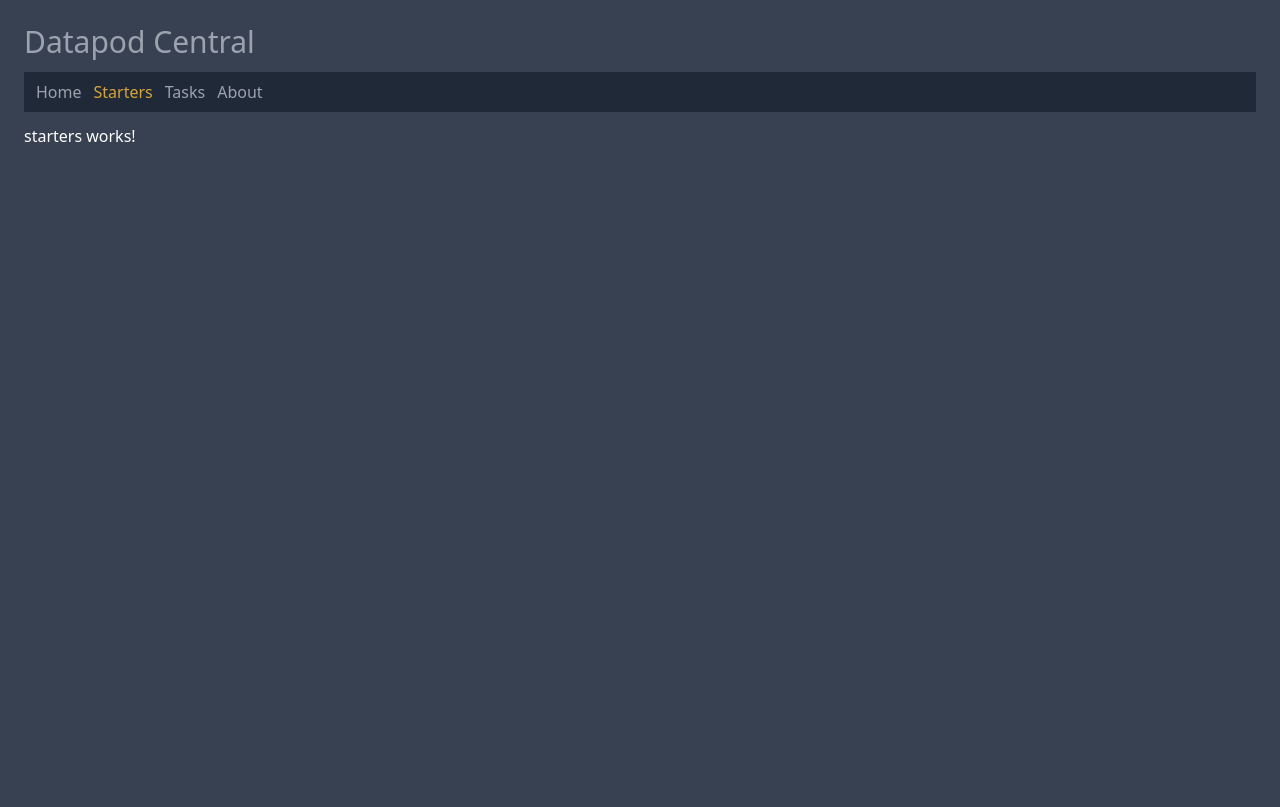
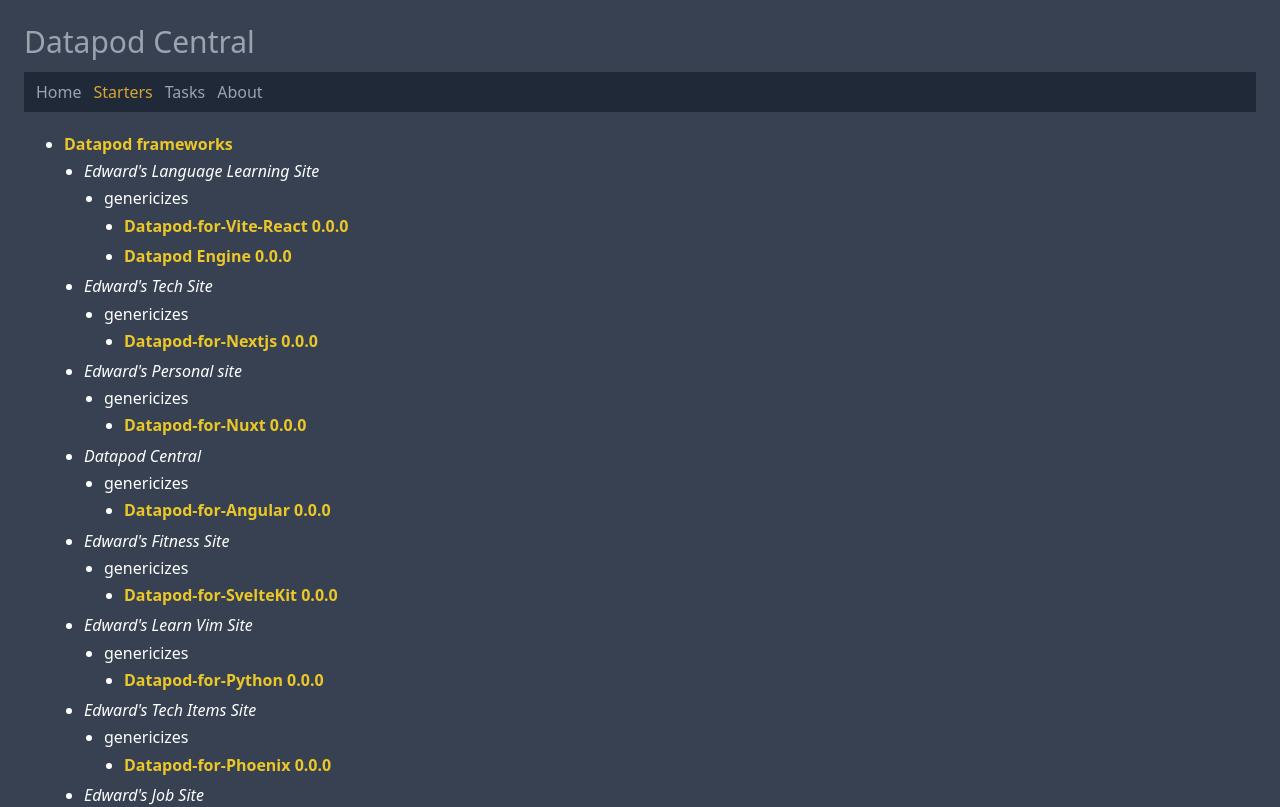
Before and after one commit to edwardtanguay/datapod-tanguay-eu, an Angular app: page /starters in a window 1280 px wide. Shown: the top 807 px of the page. Built offline with nearby package versions, Linux system fonts and the light colour scheme.

Commit message:
home page moved to starteres

```diff
--- a/src/app/home/home.component.html
+++ b/src/app/home/home.component.html
@@ -1,3 +1,3 @@
 <section class="text-gray-200">
-	<p [innerHTML]="siteAndGoalOverviewHtml"></p>
+	<p>home page</p>
 </section>
--- a/src/app/home/home.component.ts
+++ b/src/app/home/home.component.ts
@@ -1,7 +1,4 @@
 import { Component } from "@angular/core";
-import { CommonModule } from "@angular/common";
-import _centralDatapodSiteBlocks from "../../data/centralDatapodSiteBlocks.json";
-import * as qstr from '../../qtools/qstr';
 
 @Component({
 	selector: "app-home",
@@ -11,6 +8,4 @@
 	styleUrl: "./home.component.scss",
 })
 export class HomeComponent {
-  siteAndGoalOverviewText = _centralDatapodSiteBlocks.find(m => m.idCode === 'siteAndGoalOverview')?.body || 'no text';
-  siteAndGoalOverviewHtml = qstr.buildOutlineHtml(this.siteAndGoalOverviewText);
 }
--- a/src/app/starters/starters.component.html
+++ b/src/app/starters/starters.component.html
@@ -1 +1,3 @@
-<p>starters works!</p>
+<section class="text-gray-200">
+	<p [innerHTML]="siteAndGoalOverviewHtml"></p>
+</section>
--- a/src/app/starters/starters.component.ts
+++ b/src/app/starters/starters.component.ts
@@ -1,12 +1,20 @@
-import { Component } from '@angular/core';
+import { Component } from "@angular/core";
+import _centralDatapodSiteBlocks from "../../data/centralDatapodSiteBlocks.json";
+import * as qstr from "../../qtools/qstr";
 
 @Component({
-  selector: 'app-starters',
-  standalone: true,
-  imports: [],
-  templateUrl: './starters.component.html',
-  styleUrl: './starters.component.scss'
+	selector: "app-starters",
+	standalone: true,
+	imports: [],
+	templateUrl: "./starters.component.html",
+	styleUrl: "./starters.component.scss",
 })
 export class StartersComponent {
-
+	siteAndGoalOverviewText =
+		_centralDatapodSiteBlocks.find(
+			(m) => m.idCode === "siteAndGoalOverview"
+		)?.body || "no text";
+	siteAndGoalOverviewHtml = qstr.buildOutlineHtml(
+		this.siteAndGoalOverviewText
+	);
 }
```
